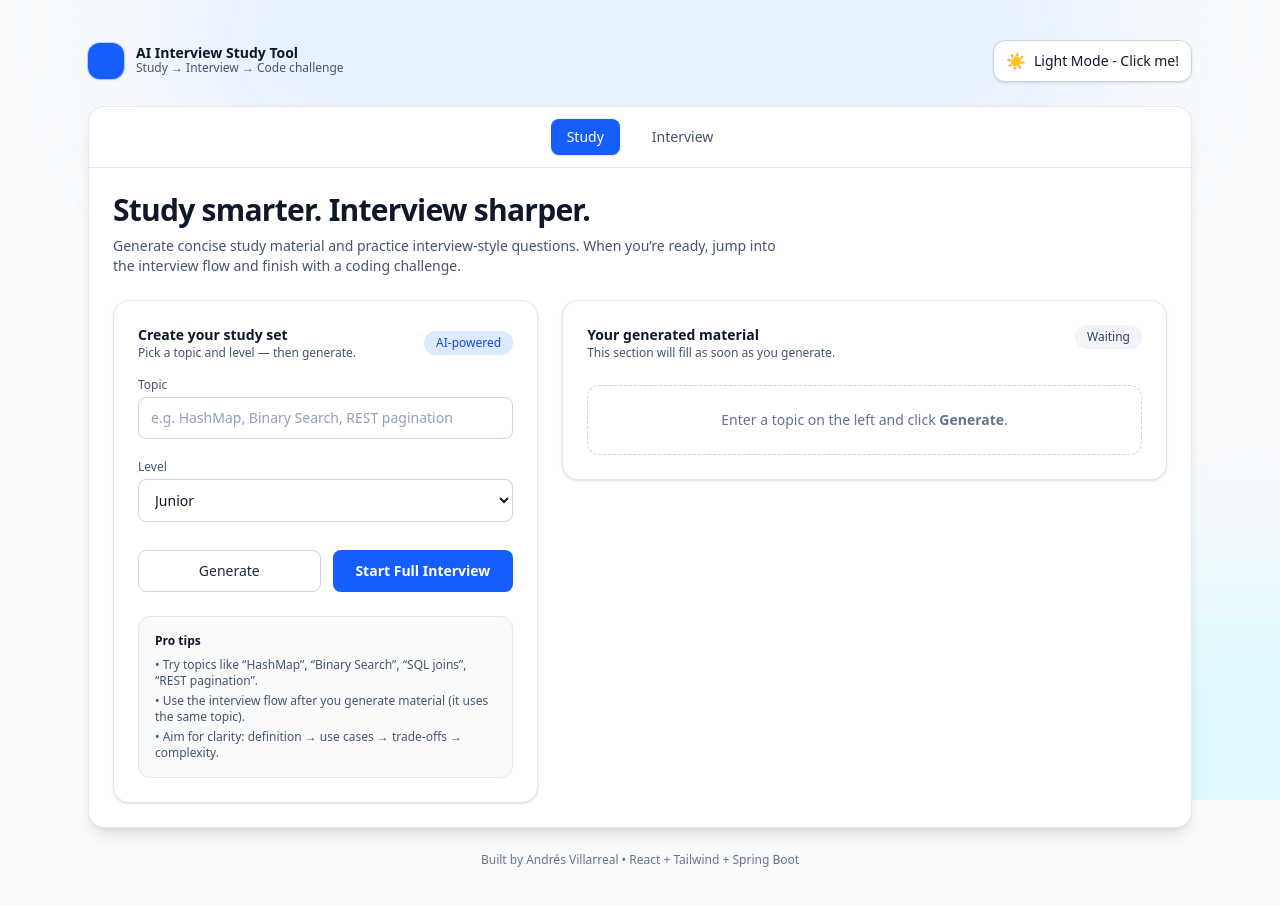
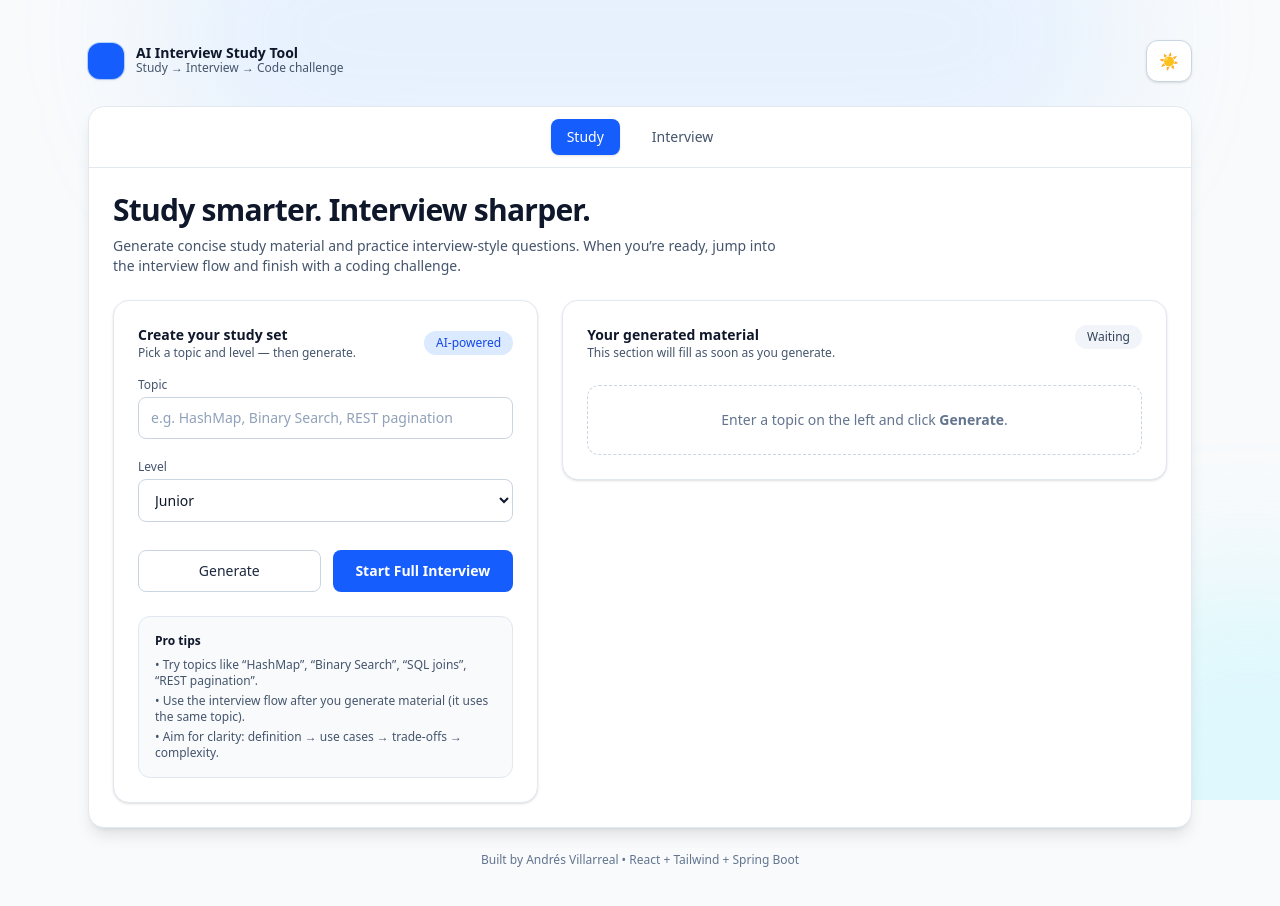
Before and after one commit to andres1998-byte/ai-interview-study-tool-frontend, a React (Vite) app: page / in a window 1280 px wide. Built offline with nearby package versions, Linux system fonts and the light colour scheme.

Commit message:
Updated App.jsx

```diff
--- a/src/App.jsx
+++ b/src/App.jsx
@@ -77,7 +77,6 @@ export default function App() {
             <span className="text-base">
               {theme === "dark" ? "🌙" : "☀️"}
             </span>
-            <span className="hidden sm:inline">{themeLabel} Mode - Click me!</span>
           </button>
         </div>
 
```
